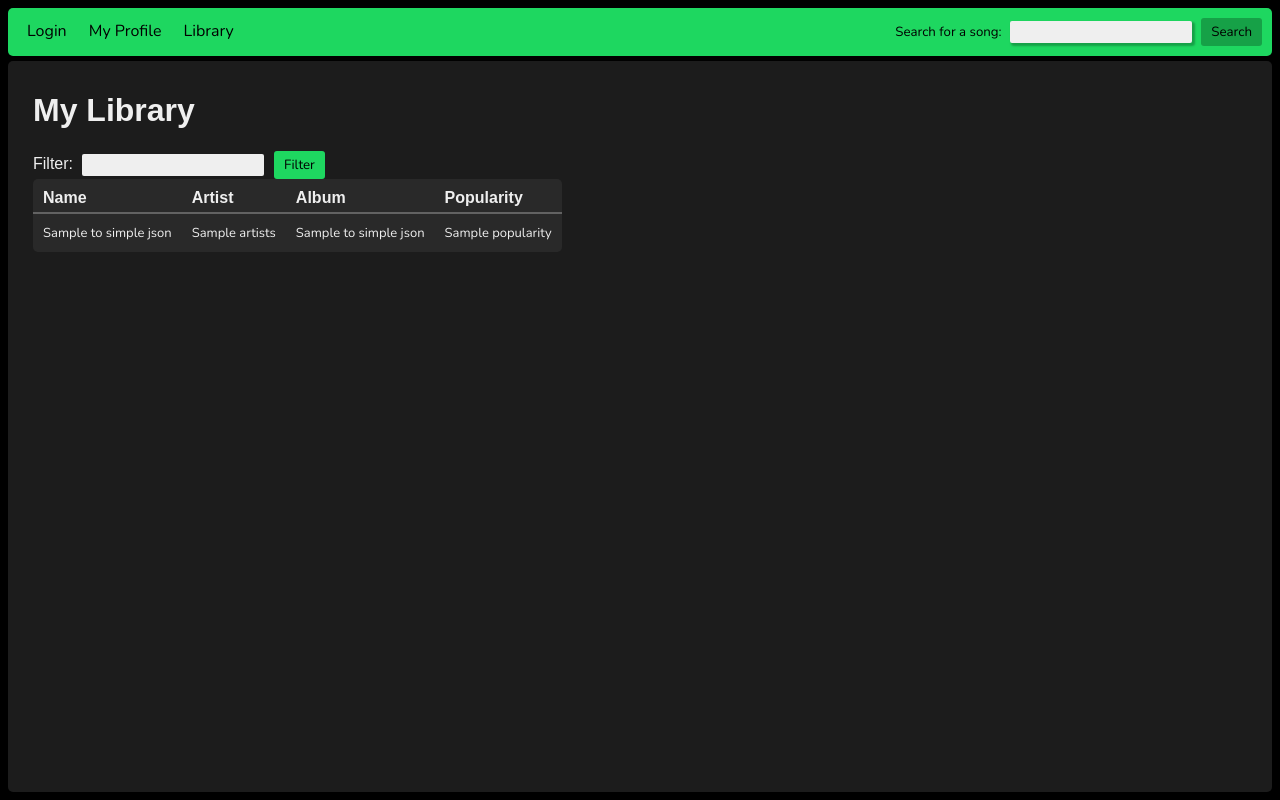
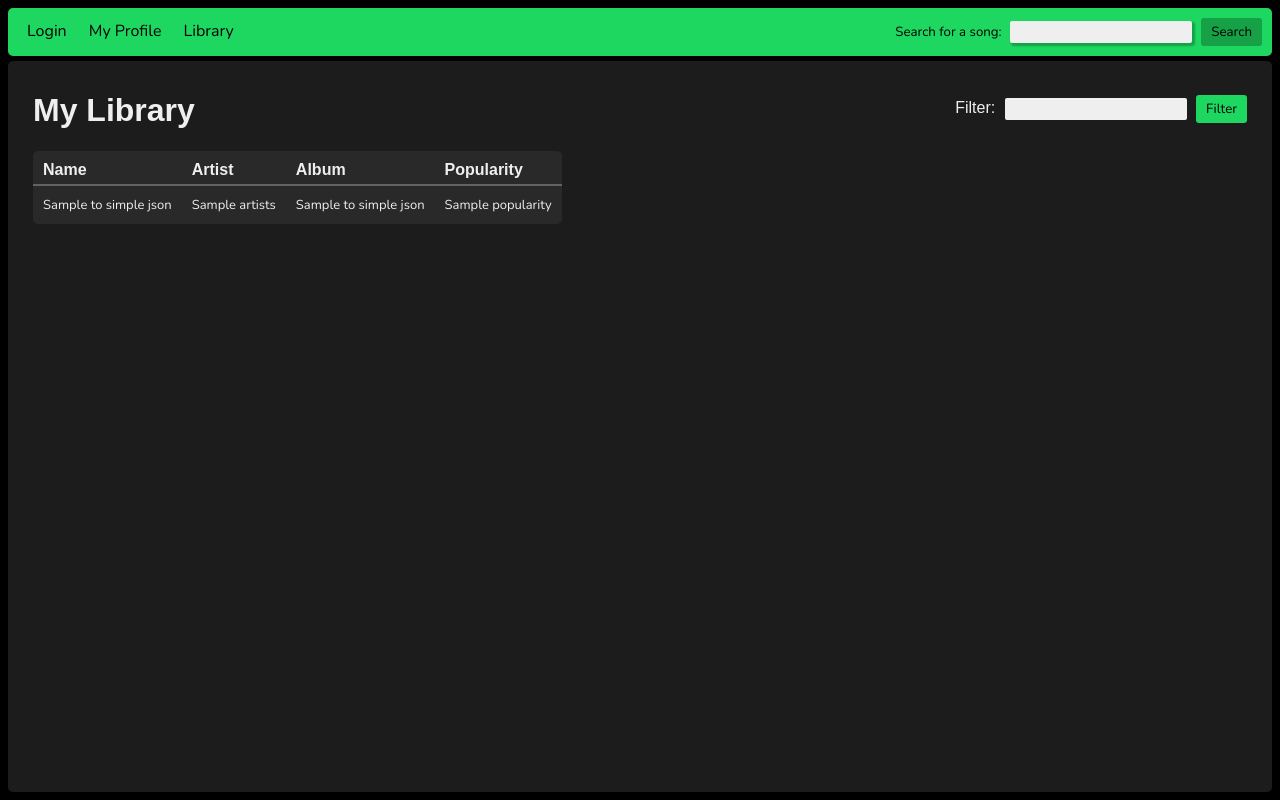
Before and after one commit to zainosaurus/spotify-app, a Flask app: template app/templates/library.html in a window 1280 px wide. Run offline with Flask 2, Linux system fonts and the light colour scheme; the template is opened without the code that fills it: most values are stand-ins (such as "Sample title", 1, 10 or a date in 2020).

Commit message:
touched up front-end for filter form

```diff
--- a/app/templates/library.html
+++ b/app/templates/library.html
@@ -3,18 +3,32 @@
 {% block head %}
     {{ super() }}
     <script src="{{ url_for('static', filename = 'js/clickable_table_rows.js') }}"></script>
-
+    <style>
+        #title {
+            display: inline-block;
+            vertical-align: middle;
+        }
+        #filter-form {
+            float: right;
+            padding-top: 1.5em;
+            vertical-align: middle;
+        }
+    </style>
 {% endblock %}
 
 {% block title %} My Library {% endblock %}
 
 {% block content %}
+    <div id='title'>
         <h1> My Library </h1>
+    </div>
+    <div id='filter-form'>
         <form method="GET" id='query-form' action="{{ url_for('filter_library') }}">
             <label name='query_str'> Filter: </label>
             <input type='text' autocomplete='off' name='query_str'>
             <input type='submit' value='Filter'>
         </form>
+    </div>
     <div class='song-list'>
         <table>
             <thead>
```
Lines whose indentation alone changed are shown as unchanged.
